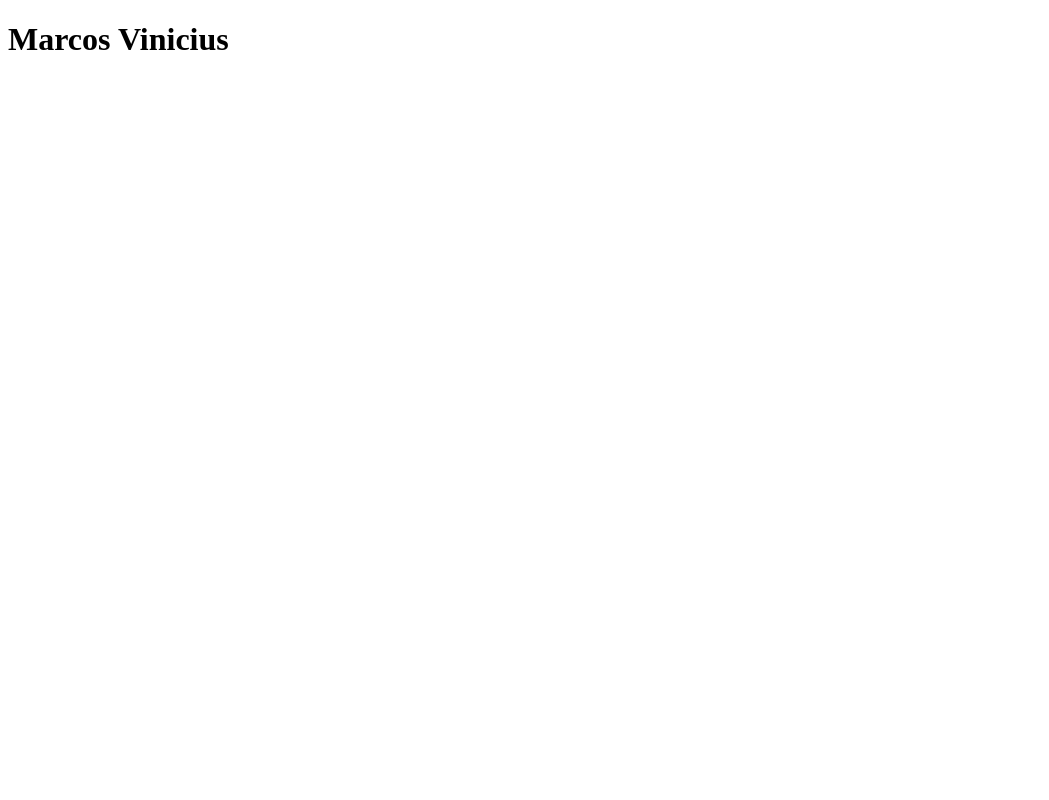
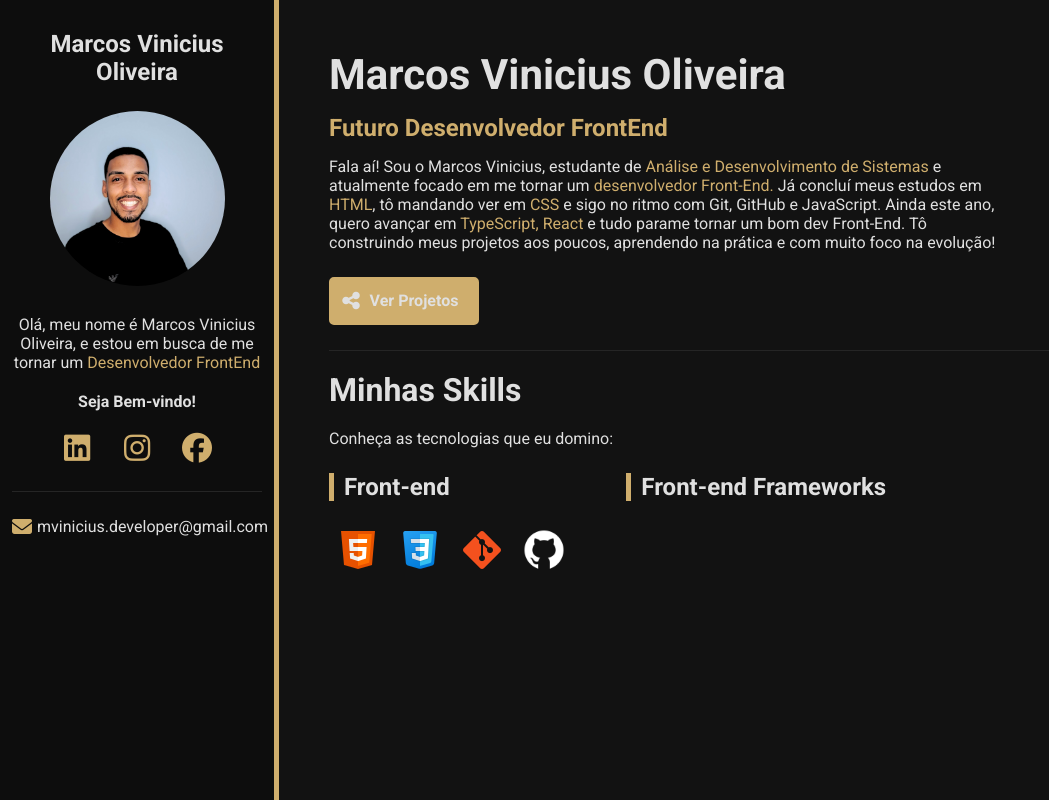
Before and after one commit to vinioliveira-developer/vinioliveira-developer.github.io, a plain HTML site: page index.html in a window 1280 px wide. Shown: the whole page, without its empty margins (0-1049 px from the left). Drawn offline with nearby package versions, Linux system fonts and the light colour scheme.

Commit message:
Finalizando meu portifólio

```diff
--- /dev/null
+++ b/css/styles.css
@@ -0,0 +1,241 @@
+/*Reset*/
+@import url('https://fonts.googleapis.com/css2?family=Roboto:ital,wght@0,100..900;1,100..900&display=swap');
+
+* {
+    padding: 0;
+    margin: 0;
+    font-family: 'Roboto', sans-serif;
+    box-sizing: border-box;
+}
+
+/*Variables*/
+
+:root {
+    --main-color: #CFAE6D;           /* Dourado elegante */
+    --main-text-color: #E0E0E0;      /* Cinza claro pro texto */
+    --border-color: #252525;         /* Detalhes e divisores */
+    --bio-bg-color: #0D0D0D;         /* Fundo do corpo do site */
+    --bio-border-color: #CFAE6D;     /* Destaque na bio */
+    --about-bg-color: #121212;       /* Leve variação no fundo pro "Sobre mim" */
+  }
+
+
+/*General*/
+.highlight {
+    color: var(--main-color);
+}
+
+/*Containers*/
+#container {
+    display: flex;
+    flex-direction: row;
+    color: var(--main-text-color)
+}
+
+#bio-container {
+    flex: 1 1 20%;
+    min-height: 100vh;
+    background-color: var(--bio-bg-color);
+    text-align: center;
+    padding: 30px 12px;
+    border-right: 5px solid var(--bio-border-color);
+}
+
+#about-container {
+    flex: 1 1 80%;
+    min-height: 100vh;
+    background-color: var(--about-bg-color);
+    padding: 50px;
+}
+
+/*Bio container*/
+#bio-container h2 {
+    margin-bottom: 25px;
+}
+
+#bio-container p {
+    margin-bottom: 20px;
+}
+
+#bio-container #welcome-text {
+    font-weight: bold;
+}
+
+#bio-image {
+    width: 175px;
+    height: 175px;
+    border-radius: 50%;
+    margin-bottom: 25px;
+}
+
+#social-container {
+    display: flex;
+    justify-content: center;
+    list-style: none;
+    border-bottom: 1px solid var(--border-color);
+    margin-bottom: 25px;
+    padding-bottom: 25px;
+}
+
+#social-container li {
+    flex: 1 1 0;
+    max-width: 60px;
+}
+
+#social-container li a {
+    color: var(--main-color);
+    font-size: 30px;
+}
+
+#email-container {
+    display: flex;
+    justify-content: center;
+}
+
+#email-container i,
+#email-container a {
+    flex: 1 1 0;
+}
+
+#email-container a {
+    color: var(--main-text-color);
+    text-decoration: none;
+    max-width: 225px;
+}
+
+#email-container i {
+    color: var(--main-color);
+    font-size: 20px;
+    margin-right: 5px;
+    max-width: 20px;
+}
+
+/* about container */
+#name {
+    font-size: 42px;
+    margin-bottom: 15px;
+}
+
+#title {
+    font-size: 24px;
+    margin-bottom: 15px;
+    font-weight: bold;
+}
+
+.description {
+    max-width: 75%;
+    margin-bottom: 10px;
+}
+
+#btn-projects {
+    font-weight: bold;
+    font-size: 16px;
+    color: var(--main-text-color);
+    background-color: var(--main-color);
+    border: 2px solid var(--main-color);
+    border-radius: 5px;
+    text-decoration: none;
+    transition: .5s;
+    margin: 25px 0;
+    padding: 12px 10px;
+    width: 150px;
+    text-align: center;
+    display: flex;
+}
+
+#btn-projects i,
+#btn-projects span {
+    flex: 1 1 0;
+}
+
+#btn-projects i {
+    font-size: 20px;
+    max-width: 20px;
+}
+
+#btn-projects:hover {
+    background-color: transparent;
+}
+
+#skills-section-title {
+    border-top: 1px solid var(--border-color);
+    padding-top: 20px;
+    margin-bottom: 20px;
+    font-size: 32px;
+}
+
+#skills-container {
+    display: flex;
+    flex-wrap: wrap;
+    margin-top: 25px;
+}
+
+.skills-box {
+    flex: 1 1 33%;
+    max-width: 33%;
+    margin-bottom: 35px;
+}
+
+.skills-title {
+    font-size: 24px;
+    margin-bottom: 25px;
+    font-weight: bold;
+    padding-left: 10px;
+    border-left: 5px solid var(--main-color)
+}
+
+
+.skills-box img {
+    width: 48px;
+    height: 48px;
+    margin: 0 5px;
+}
+
+/*Mobile*/
+@media(max-width:450px) {
+
+  #container {
+    flex-direction: column;
+  }
+
+  #bio-container {
+    min-height: auto;
+    border-right: none;
+    border-bottom: 5px solid var(--bio-border-color)
+  }
+
+  #bio-container h2 {
+    display: none;
+  }
+
+  #bio-container p {
+    max-width: 60%;
+    margin: 10px auto;
+  }
+
+  #about-container {
+    text-align: center;
+    padding: 30px;
+  }
+
+  #about-container .description {
+    margin: 10px auto;
+    max-width: 100%;
+    line-height: 26px;
+  }
+
+  #btn-projects {
+    margin: 20px auto;
+  }
+
+  .skills-box {
+    flex: 1 1 100%;
+    max-width: 100%;
+    margin-bottom: 40px;
+    text-align: left;
+  }
+
+  .skills-box img {
+    font-size: 60px;
+  }
+}
--- a/index.html
+++ b/index.html
@@ -3,9 +3,61 @@
 <head>
     <meta charset="UTF-8">
     <meta name="viewport" content="width=device-width, initial-scale=1.0">
-    <title>Document</title>
+    <title>Portifólio Marcos Vinicius</title>
+    <!-- CSS do Projeto -->
+    <link rel="stylesheet" href="css/styles.css">
+    <!-- Icon do fontawesome -->
+    <link rel="stylesheet" href="https://cdnjs.cloudflare.com/ajax/libs/font-awesome/6.7.2/css/all.min.css" integrity="sha512-Evv84Mr4kqVGRNSgIGL/F/aIDqQb7xQ2vcrdIwxfjThSH8CSR7PBEakCr51Ck+w+/U6swU2Im1vVX0SVk9ABhg==" crossorigin="anonymous" referrerpolicy="no-referrer" />
+    <!-- Dev Icon Fonts -->
+    <link rel="stylesheet" type='text/css' href="https://cdn.jsdelivr.net/gh/devicons/devicon@latest/devicon.min.css" />
+
+
 </head>
 <body>
-    <h1>Marcos Vinicius</h1>
+    <main id="container"> <!--Conteudo principal-->
+        <aside id="bio-container">
+            <h2>Marcos Vinicius Oliveira</h2>
+            <img id="bio-image" src="img/foto-de-marcos.png" alt="Marcos Vinicius Oliveira">
+            <p>Olá, meu nome é Marcos Vinicius Oliveira, e estou em busca de me tornar um <span class="highlight">Desenvolvedor FrontEnd</span></p>
+            <p id="welcome-text">Seja Bem-vindo!</p>
+            <ul id="social-container">
+                <li> <a href="#"><i class="fa-brands fa-linkedin"></i></a> </li>
+                <li><a href="#"><i class="fa-brands fa-instagram"></i></a></li>
+                <li><a href="#"><i class="fa-brands fa-facebook"></i></a></li>
+
+            </ul>
+            <div id="email-container">
+                <i class="fa-solid fa-envelope"></i>
+                <a href="mailto:mvinicius.developer@gmail.com" target="_blank">mvinicius.developer@gmail.com</a>
+            </div>
+        </aside><!--conteudo lateral, usado para conteudos secundarios-->
+
+        <section id="about-container"><!--indica uma seção do nosso site-->
+            <h1 id="name">Marcos Vinicius Oliveira</h1>
+            <p id="title"><sapn class="highlight">Futuro Desenvolvedor FrontEnd</sapn></p>
+
+            <p class="description">Fala aí! Sou o Marcos Vinicius, estudante de <span class="highlight">Análise e Desenvolvimento de Sistemas</span> e atualmente focado em me tornar um <span class="highlight">desenvolvedor Front-End.</span>
+            Já concluí meus estudos em <span class="highlight">HTML</span>, tô mandando ver em <span class="highlight">CSS</span> e sigo no ritmo com <spanclass="highlight">Git, GitHub e JavaScript.</span> Ainda este ano, quero avançar em <span class="highlight">TypeScript, React</span> e tudo parame tornar um bom dev Front-End.
+            Tô construindo meus projetos aos poucos, aprendendo na prática e com muito foco na evolução!</p>
+
+            <a href="https://github.com/vinioliveira-developer" id="btn-projects" target="_blank"><i class="fa-solid fa-share-nodes"></i><span>Ver Projetos</span></a>
+
+            <h2 id="skills-section-title">Minhas Skills</h2>
+            <p class="descriotion">Conheça as tecnologias que eu domino:</p>
+            <div id="skills-container">
+                <div class="skills-box">
+                    <p class="skills-title">Front-end</p>
+                    <img src="img/icons8-html5-48.png" alt="html5">
+                    <img src="img/icons8-css-48.png" alt="css3">
+                    <img src="img/icons8-git-48.png" alt="git">
+                    <img src="img/icons8-github-64.png" alt="github">
+                </div>
+
+                <div class="skills-box">
+                    <p class="skills-title">Front-end Frameworks</p>
+                </div>
+            </div>
+        </section>
+    </main>
 </body>
 </html>
```
Also changed, not shown: img/foto-de-marcos.png (added), img/icons8-css-48.png (added), img/icons8-git-48.png (added), img/icons8-github-64.png (added), img/icons8-html5-48.png (added).
